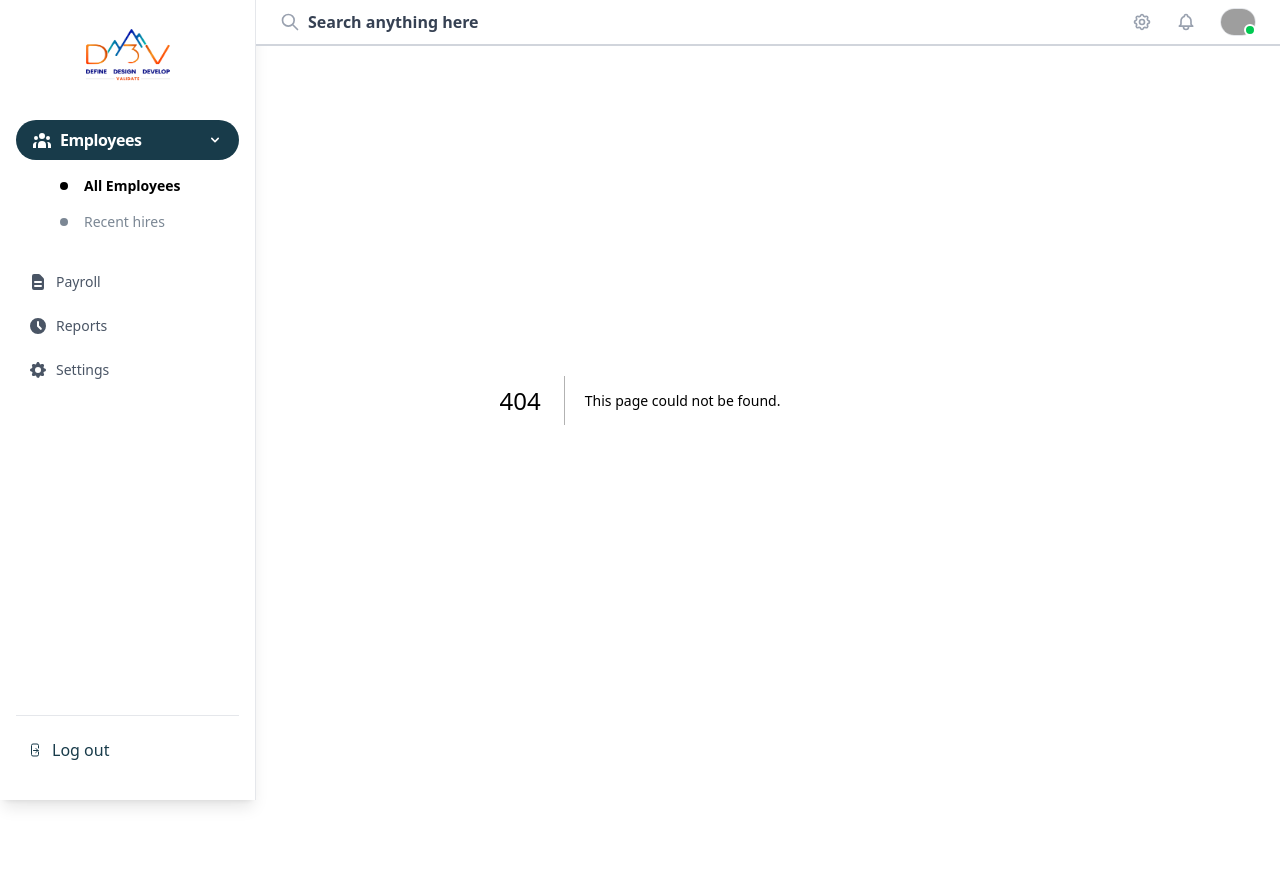
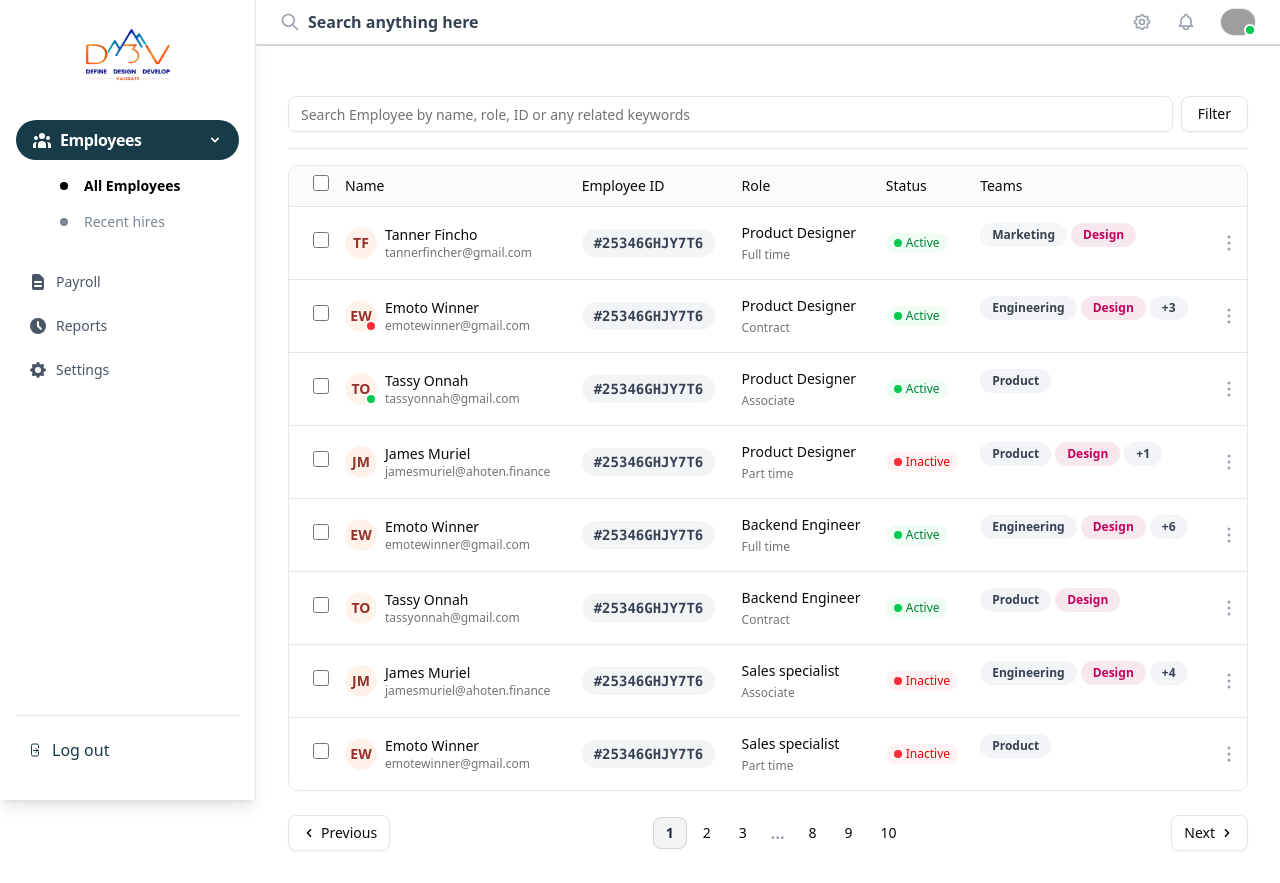
Before and after one commit to knightempire/dashbaord-redux, a Next.js app: page /dashboard in a window 1280 px wide. Before the commit this address had no page. Before the commit the page ends 800 px from the top, so only its background shows below. Built offline with nearby package versions, Linux system fonts and the light colour scheme; grey boxes are pictures that could not be loaded.

Commit message:
feat: add dashboard page

```diff
--- /dev/null
+++ b/src/app/dashboard/page.tsx
@@ -0,0 +1,13 @@
+
+import EmployeeTable from "@/components/EmployeeTable";
+
+export default function Dashboard() {
+  return (
+    <div className="min-h-screen bg-white">
+      {/* Main content, with left margin to avoid sidebar and top padding for navbar */}
+      <main className="flex-1 p-8 pt-24 ml-64">
+        <EmployeeTable />
+      </main>
+    </div>
+  );
+}
```
